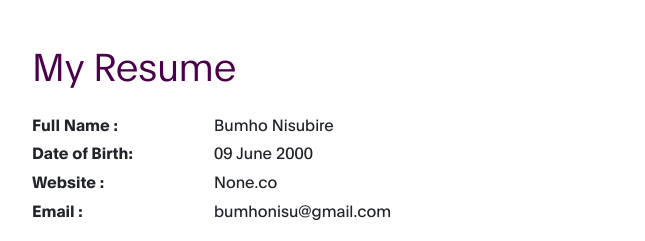
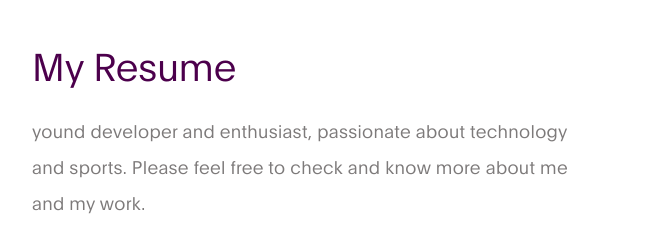
Before and after one commit to Bum-Ho12/Bum-Ho12.github.io, a plain HTML site: page index.html in a window 1280 px wide. Shown: the part 463-704 px from the top of the page, 53-698 px from the left. Drawn offline with Linux system fonts and the light colour scheme.

Commit message:
fix: additional information added to about section

```diff
--- a/index.html
+++ b/index.html
@@ -98,7 +98,7 @@ https://www.tooplate.com/view/2120-ben-resume
 
                 <div class="col-lg-6 col-md-6 col-12">
                     <h3 class="mb-4">My Resume</h3>
-
+                    <p> yound developer and enthusiast, passionate about technology and sports. Please feel free to check and know more about me and my work.</p>
                     <ul class="mt-4 mb-5 mb-lg-0 profile-list list-unstyled">
                         <li><strong>Full Name :</strong> Bumho Nisubire </li>
 
```
